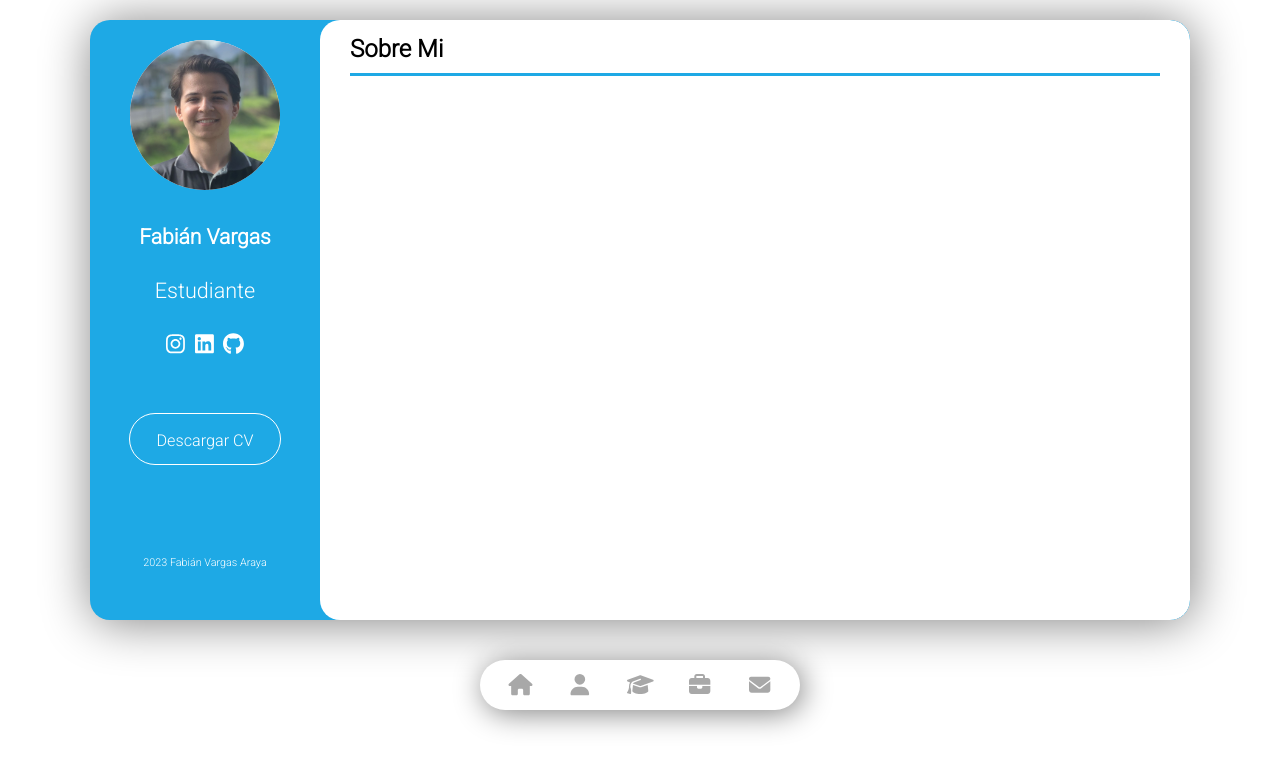
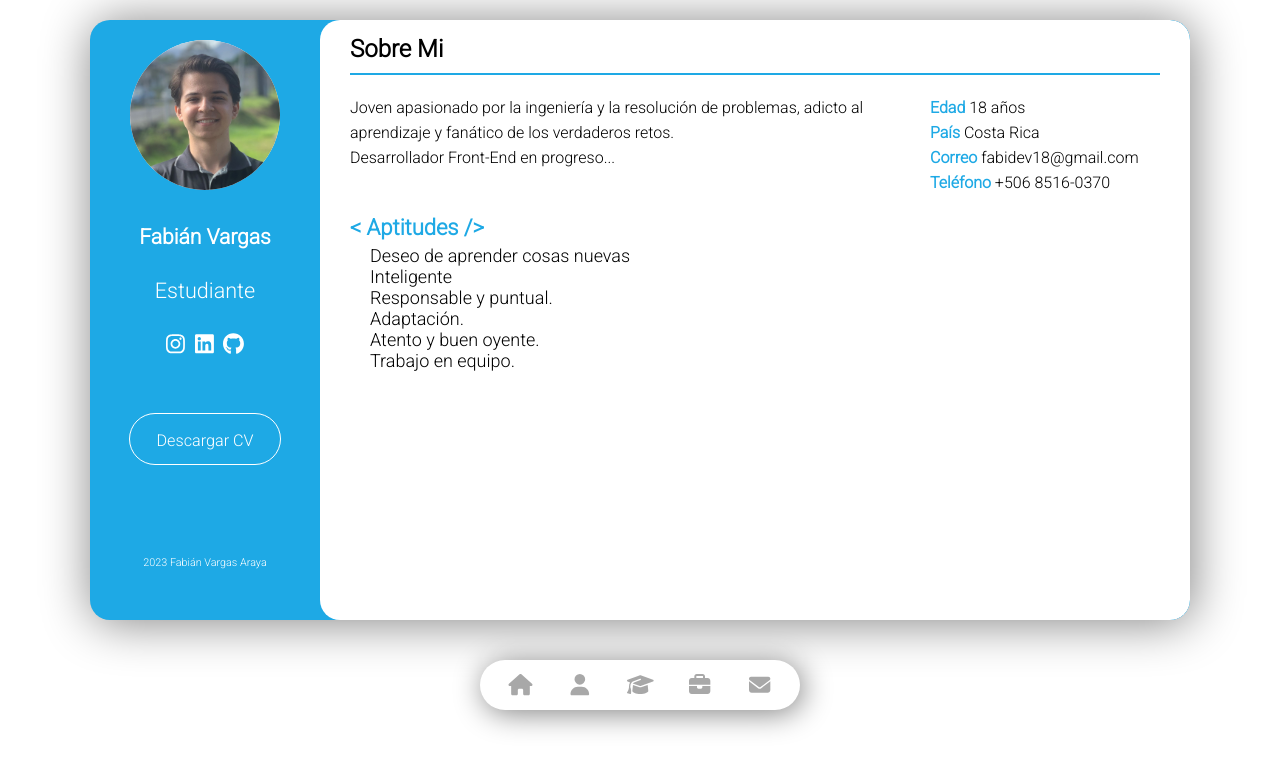
Before and after one commit to FabiSax12/Curriculum-Moderno-en-React, a React (Vite) app: page / in a window 1280 px wide. Both pictures are taken after a click on the button 580 px from the left and 685 px from the top of the page. Shown: the top 770 px of the page. Built offline with nearby package versions, Linux system fonts and the light colour scheme.

Commit message:
Implementación del nuevo useFirstActivation

```diff
--- a/src/Components/Contact/Contact.jsx
+++ b/src/Components/Contact/Contact.jsx
@@ -5,15 +5,14 @@ import emailjs from "@emailjs/browser"
 import { useFirstActivation } from "../../hooks/useFirstActivation"
 
 const Contact = ({state}) => {
-  useFirstActivation("contact", state)
+  const [isSending, setIsSending] = useState(false)
+  const {pageContentRef} = useFirstActivation(state, "show")
 
-  const [isSending, setIsSending] = useState(false)
-  const form = useRef(null)
-
+  const form = useRef()
   const sendEmail = (e) => {
     e.preventDefault();
     setIsSending(true);
-    emailjs.sendForm('service_ajzh9ce', 'template_xyvun5k', e.target, 'sIXy50I3C07pm9WK8')
+    emailjs.sendForm('service_ajzh9ce', 'template_xyvun5k', form.current, 'sIXy50I3C07pm9WK8')
       .then(res => {
         console.log(res);
         setIsSending(false);
@@ -24,9 +23,9 @@ const Contact = ({state}) => {
   }
 
   return (
-    <div className={`page_contacto ${state}`} id="contact">
+    <div className={`page_contacto ${state}`} id="contact" >
       <h2 className="title">Contacto</h2>
-      <div className="content">
+      <div className="content" ref={pageContentRef}>
         <form ref={form} onSubmit={sendEmail}>
           <div className="input_container">
             <label htmlFor="nombre">Nombre</label>
--- a/src/Components/Curriculum/Curriculum.jsx
+++ b/src/Components/Curriculum/Curriculum.jsx
@@ -4,12 +4,12 @@ import { useFirstActivation } from "../../hooks/useFirstActivation";
 
 
 const Formación = ({ state }) => {
-  useFirstActivation("formación", state)
+  const {pageContentRef} = useFirstActivation(state, "show")
 
   return (
     <div className={`page_formación ${state}`} id="formación">
       <h2 className="title">Currículum</h2>
-      <div className="content">
+      <div className="content" ref={pageContentRef}>
         <section className="experiencia_laboral">
           <h3 className="subtitle">Experiencia Laboral</h3>
           <Trabajos
--- a/src/Components/Experiencia/Experiencia.jsx
+++ b/src/Components/Experiencia/Experiencia.jsx
@@ -2,12 +2,12 @@ import "./Experiencia.css"
 import { useFirstActivation } from "../../hooks/useFirstActivation";
 
 const Experiencia = ({ state }) => {
-  useFirstActivation("proyectos", state)
+  const {pageContentRef} = useFirstActivation(state, "show")
 
   return (
     <div className={`page_proyectos ${state}`} id="proyectos">
       <h2 className="title">Proyectos</h2>
-      <div className="content">
+      <div className="content" ref={pageContentRef}>
 
       </div>
     </div>
--- a/src/Components/Sobre Mi/SobreMi.jsx
+++ b/src/Components/Sobre Mi/SobreMi.jsx
@@ -2,12 +2,12 @@ import "./SobreMi.css"
 import { useFirstActivation } from "../../hooks/useFirstActivation";
 
 const SobreMi = ({ state }) => {
-  useFirstActivation("sobreMi", state)
+  const {pageContentRef} = useFirstActivation(state, "show")
 
   return (
     <div className={`sobremi ${state}`} id="sobreMi">
       <h2 className="title">Sobre Mi</h2>
-      <div className="content">
+      <div className="content" ref={pageContentRef}>
         <section className="sobremi__info-personal">
           <p>
             Joven apasionado por la ingeniería y la resolución de problemas, adicto al aprendizaje y fanático de los verdaderos retos.<br />
```
